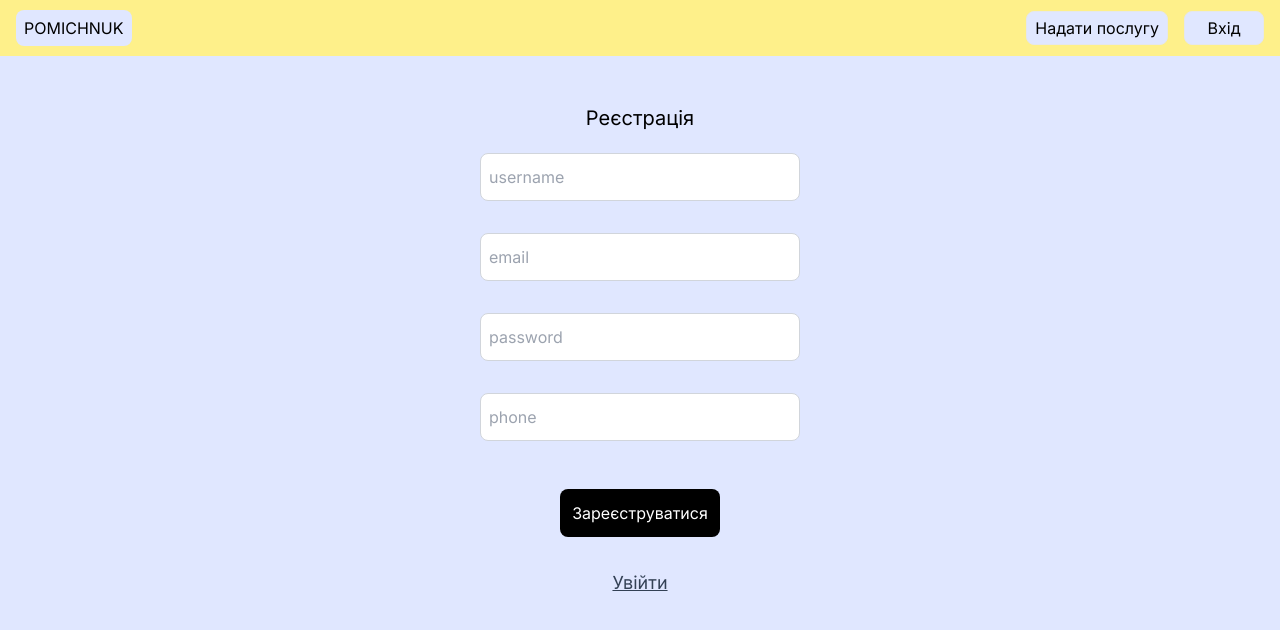
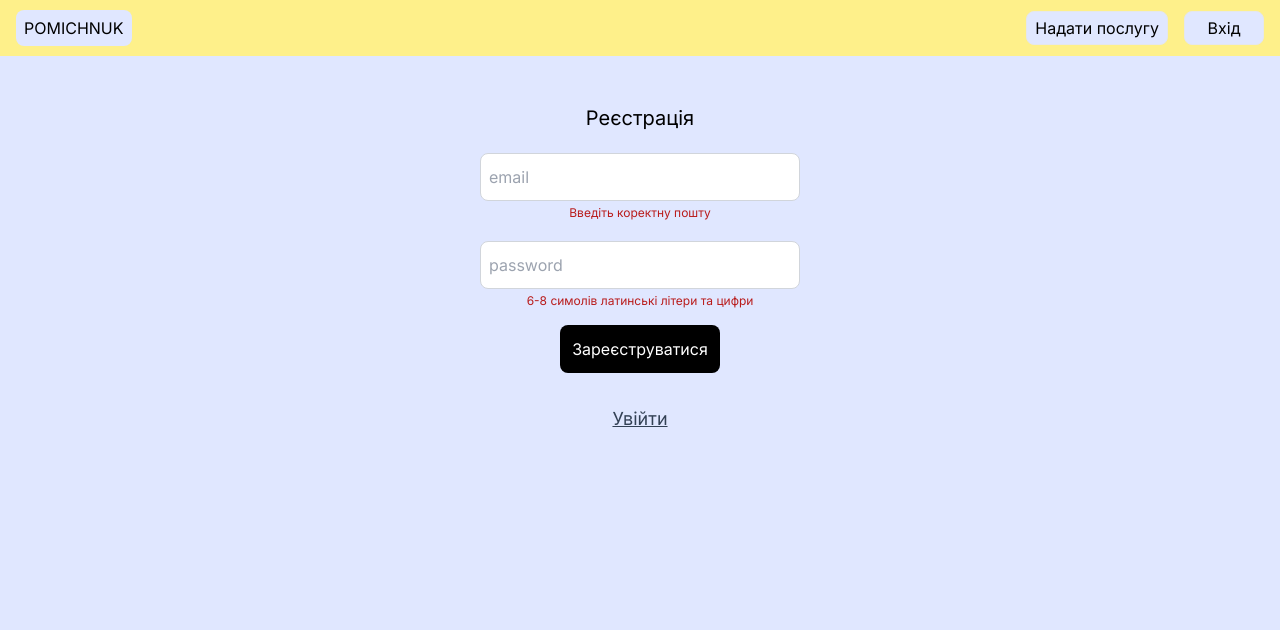
Before and after one commit to poggy33/pomichnuk, a Next.js app: page /signup in a window 1280 px wide. Shown: the top 630 px of the page. Built offline with nearby package versions, Linux system fonts and the light colour scheme; no server answers.

Commit message:
update login and signup

```diff
--- a/src/app/api/users/signup/route.ts
+++ b/src/app/api/users/signup/route.ts
@@ -8,7 +8,7 @@ connect();
 export async function POST(request:NextRequest) {
     try {
 const reqBody = await request.json();
-const {username, email, phone, password} = reqBody;
+const {email, password} = reqBody;
 console.log(reqBody);
 const user = await User.findOne({email});
 
@@ -21,10 +21,8 @@ if(user) {
 
         // create new user
         const newUser = new User({
-            username,
             email,
             password: hashedPassword,
-            phone,
         });
 
         const savedUser = await newUser.save();
--- a/src/app/signup/page.tsx
+++ b/src/app/signup/page.tsx
@@ -4,17 +4,18 @@ import Link from "next/link";
 import { useRouter } from "next/navigation";
 import toast from "react-hot-toast";
 import axios from "axios";
+import Spinner from "@/components/Spinner";
 
 export default function SignupPage() {
   const router = useRouter();
   const [user, setUser] = useState({
     email: "",
     password: "",
-    phone: "",
-    username: "",
   });
   const [buttonDisabled, setButtonDisabled] = useState(false);
   const [loading, setLoading] = useState(false);
+  const [isPasswordCorrect, setIsPasswordCorrect] = useState(false);
+  const [isEmailCorrect, setIsEmailCorrect] = useState(false);
 
   const onSignup = async () => {
     try {
@@ -31,89 +32,73 @@ export default function SignupPage() {
   };
 
   useEffect(() => {
-    if (
-      user.email.length > 0 &&
-      user.password.length > 0 &&
-      user.username.length > 0 &&
-      user.phone.length > 0
-    ) {
+    if (user.email.length > 5 && isPasswordCorrect) {
       setButtonDisabled(false);
     } else {
       setButtonDisabled(true);
     }
   }, [user]);
 
+  function validatePassword(input: any) {
+    return /^[a-zA-Z0-9]{6,8}$/.test(input);
+  }
+
+  function validateEmail(input: any) {
+    return /^[\w-\.]+@([\w-]+\.)+[\w-]{2,4}$/.test(input);
+  }
+
   return (
     <div className="flex flex-col bg-indigo-100 items-center min-h-screen py-2">
       <div className="mt-10 mb-5">
-        {loading ? (
-          <div role="status">
-            <svg
-              aria-hidden="true"
-              className="inline w-10 h-10 text-gray-200 animate-spin dark:text-gray-600 fill-blue-600"
-              viewBox="0 0 100 101"
-              fill="none"
-              xmlns="http://www.w3.org/2000/svg"
-            >
-              <path
-                d="M100 50.5908C100 78.2051 77.6142 100.591 50 100.591C22.3858 100.591 0 78.2051 0 50.5908C0 22.9766 22.3858 0.59082 50 0.59082C77.6142 0.59082 100 22.9766 100 50.5908ZM9.08144 50.5908C9.08144 73.1895 27.4013 91.5094 50 91.5094C72.5987 91.5094 90.9186 73.1895 90.9186 50.5908C90.9186 27.9921 72.5987 9.67226 50 9.67226C27.4013 9.67226 9.08144 27.9921 9.08144 50.5908Z"
-                fill="currentColor"
-              />
-              <path
-                d="M93.9676 39.0409C96.393 38.4038 97.8624 35.9116 97.0079 33.5539C95.2932 28.8227 92.871 24.3692 89.8167 20.348C85.8452 15.1192 80.8826 10.7238 75.2124 7.41289C69.5422 4.10194 63.2754 1.94025 56.7698 1.05124C51.7666 0.367541 46.6976 0.446843 41.7345 1.27873C39.2613 1.69328 37.813 4.19778 38.4501 6.62326C39.0873 9.04874 41.5694 10.4717 44.0505 10.1071C47.8511 9.54855 51.7191 9.52689 55.5402 10.0491C60.8642 10.7766 65.9928 12.5457 70.6331 15.2552C75.2735 17.9648 79.3347 21.5619 82.5849 25.841C84.9175 28.9121 86.7997 32.2913 88.1811 35.8758C89.083 38.2158 91.5421 39.6781 93.9676 39.0409Z"
-                fill="currentFill"
-              />
-            </svg>
-            <span className="sr-only">Loading...</span>
-          </div>
-        ) : (
-          <h1 className="text-xl">Реєстрація</h1>
-        )}
+        {loading ? <Spinner /> : <h1 className="text-xl">Реєстрація</h1>}
       </div>
       <hr></hr>
-      {/* <label htmlFor="username">username</label> */}
       <input
-        className="w-80 h-12 p-2 border border-gray-300 rounded-lg mb-8 focus:outline-none focus:border-gray-600"
-        id="username"
-        type="text"
-        value={user.username}
-        onChange={(e) => setUser({ ...user, username: e.target.value })}
-        placeholder="username"
-      />
-      {/* <label htmlFor="email">email</label> */}
-      <input
-        className="w-80 h-12 p-2 border border-gray-300 rounded-lg mb-8 focus:outline-none focus:border-gray-600"
+        className="w-80 h-12 p-2 border border-gray-300 rounded-lg mb-1 focus:outline-none focus:border-gray-600"
         id="email"
-        type="text"
+        type="email"
         value={user.email}
-        onChange={(e) => setUser({ ...user, email: e.target.value })}
+        onChange={(e) => {
+          setIsEmailCorrect(validateEmail(e.target.value));
+          setUser({ ...user, email: e.target.value });
+        }}
         placeholder="email"
       />
-      {/* <label htmlFor="password">password</label> */}
+      {!isEmailCorrect ? (
+        <span className="text-xs text-red-700">Введіть коректну пошту</span>
+      ) : (
+        <span className="text-xs text-green-800">Пошта коректна</span>
+      )}
+
       <input
-        className="w-80 h-12 p-2 border border-gray-300 rounded-lg mb-8 focus:outline-none focus:border-gray-600"
+        className="w-80 h-12 p-2 border border-gray-300 rounded-lg mb-1 mt-5 focus:outline-none focus:border-gray-600"
         id="password"
         type="password"
         value={user.password}
-        onChange={(e) => setUser({ ...user, password: e.target.value })}
+        onChange={(e) => {
+          setUser({ ...user, password: e.target.value });
+          setIsPasswordCorrect(validatePassword(e.target.value));
+        }}
         placeholder="password"
       />
-      {/* <label htmlFor="phone">phone</label> */}
-      <input
-        className="w-80 h-12 p-2 border border-gray-300 rounded-lg mb-8 focus:outline-none focus:border-gray-600"
-        id="phone"
-        type="text"
-        value={user.phone}
-        onChange={(e) => setUser({ ...user, phone: e.target.value })}
-        placeholder="phone"
-      />
+      {!isPasswordCorrect ? (
+        <span className="text-xs text-red-700">
+          6-8 симолів латинські літери та цифри
+        </span>
+      ) : (
+        <span className="text-xs text-green-800">Пароль коректний</span>
+      )}
+
       <button
+        disabled={buttonDisabled}
         onClick={onSignup}
         className="border-white w-40 mb-8 rounded-lg p-3 text-white bg-black mt-4 hover:bg-slate-700"
       >
-        {/* {buttonDisabled ? "Зареєструватися" : ""} */}Зареєструватися
+        Зареєструватися
       </button>
-      <Link className="text-lg text-slate-700 underline" href="/login">Увійти</Link>
+      <Link className="text-lg text-slate-700 underline" href="/login">
+        Увійти
+      </Link>
     </div>
   );
 }
--- /dev/null
+++ b/src/components/Spinner.tsx
@@ -0,0 +1,25 @@
+import React from 'react'
+
+export default function Spinner() {
+  return (
+    <div role="status">
+    <svg
+      aria-hidden="true"
+      className="inline w-10 h-10 text-gray-200 animate-spin dark:text-gray-600 fill-blue-600"
+      viewBox="0 0 100 101"
+      fill="none"
+      xmlns="http://www.w3.org/2000/svg"
+    >
+      <path
+        d="M100 50.5908C100 78.2051 77.6142 100.591 50 100.591C22.3858 100.591 0 78.2051 0 50.5908C0 22.9766 22.3858 0.59082 50 0.59082C77.6142 0.59082 100 22.9766 100 50.5908ZM9.08144 50.5908C9.08144 73.1895 27.4013 91.5094 50 91.5094C72.5987 91.5094 90.9186 73.1895 90.9186 50.5908C90.9186 27.9921 72.5987 9.67226 50 9.67226C27.4013 9.67226 9.08144 27.9921 9.08144 50.5908Z"
+        fill="currentColor"
+      />
+      <path
+        d="M93.9676 39.0409C96.393 38.4038 97.8624 35.9116 97.0079 33.5539C95.2932 28.8227 92.871 24.3692 89.8167 20.348C85.8452 15.1192 80.8826 10.7238 75.2124 7.41289C69.5422 4.10194 63.2754 1.94025 56.7698 1.05124C51.7666 0.367541 46.6976 0.446843 41.7345 1.27873C39.2613 1.69328 37.813 4.19778 38.4501 6.62326C39.0873 9.04874 41.5694 10.4717 44.0505 10.1071C47.8511 9.54855 51.7191 9.52689 55.5402 10.0491C60.8642 10.7766 65.9928 12.5457 70.6331 15.2552C75.2735 17.9648 79.3347 21.5619 82.5849 25.841C84.9175 28.9121 86.7997 32.2913 88.1811 35.8758C89.083 38.2158 91.5421 39.6781 93.9676 39.0409Z"
+        fill="currentFill"
+      />
+    </svg>
+    <span className="sr-only">Loading...</span>
+  </div>
+  )
+}
--- a/src/models/userModel.js
+++ b/src/models/userModel.js
@@ -1,11 +1,6 @@
 import mongoose from "mongoose";
 
 const userSchema = new mongoose.Schema({
-    username: {
-        type: String,
-        required: [true, "Будь-ласка вкажіть і'мя"],
-        unique: true,
-    },
     email: {
         type: String,
         required: [true, "Будь-ласка вкажіть пошту"],
@@ -15,10 +10,6 @@ const userSchema = new mongoose.Schema({
         type: String,
         required: [true, "Будь-ласка вкажіть пароль"],
     },
-    phone: {
-        type: String,
-        required: [true, "Будь-ласка вкажіть телефон"],
-    },
     isVerified: {
         type: Boolean,
         default: false,
@@ -27,6 +18,15 @@ const userSchema = new mongoose.Schema({
         type: Boolean,
         default: false,
     },
+    date: {
+        type: Date,
+        default: Date.now,
+    },
+    rate: {
+        type: String,
+        default: "0",
+    },
+
     forgotPasswordToken: String,
     forgotPasswordExpiry: Date,
     verifyToken: String,
```
Also changed, not shown: src/app/login/page.tsx (+10 -23 lines).
